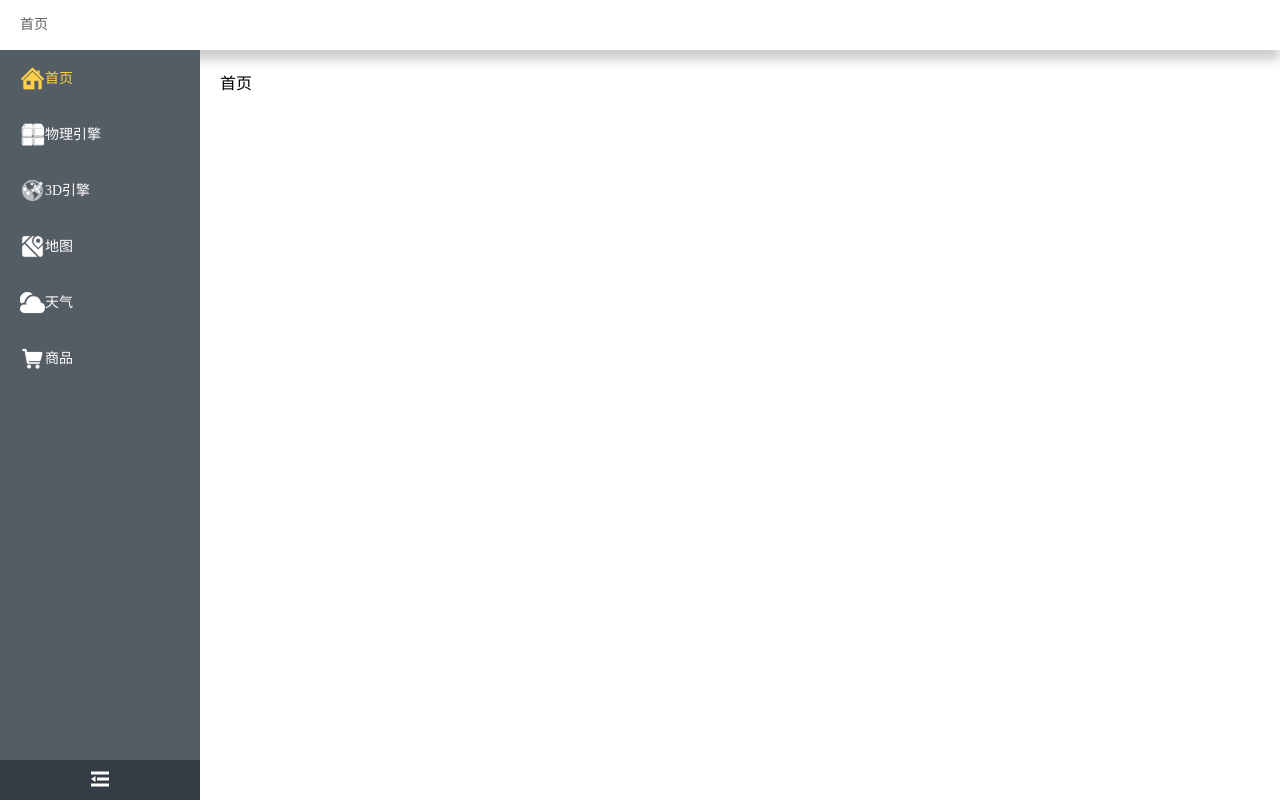
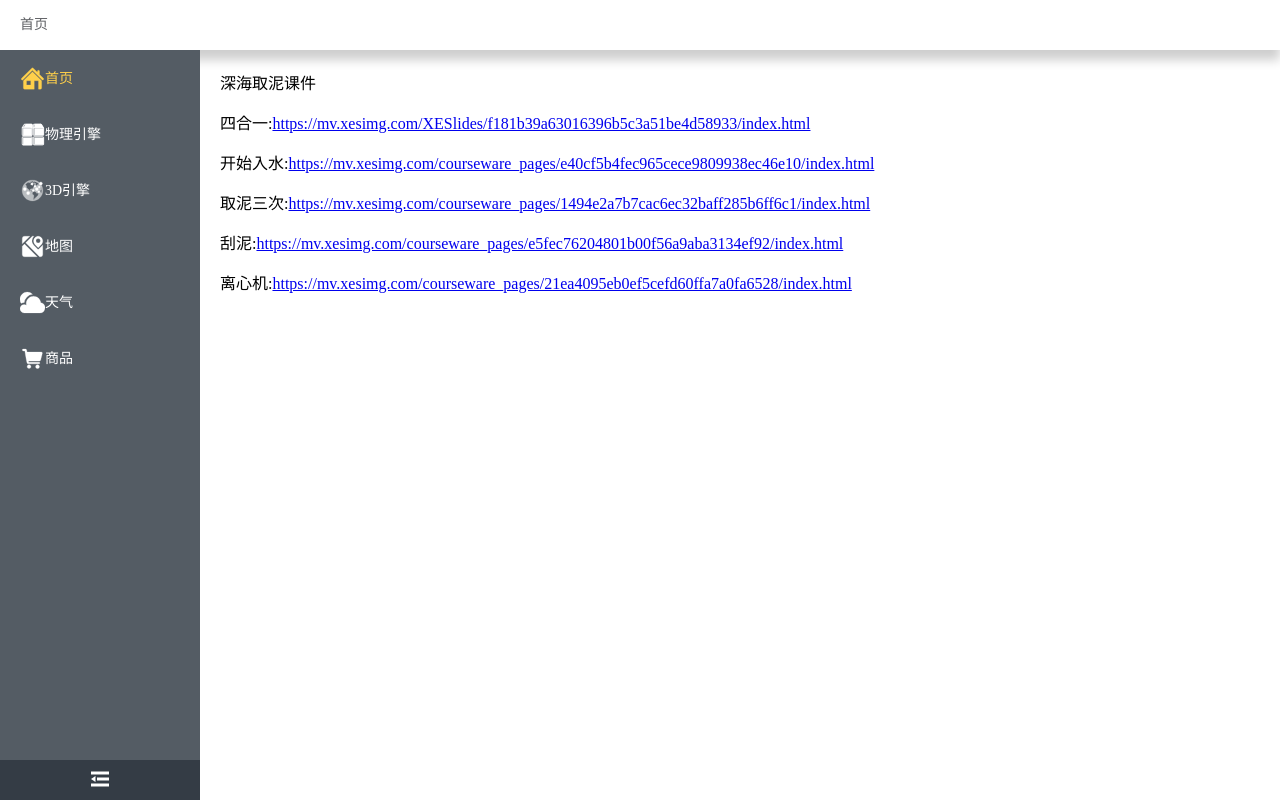
Before and after one commit to lzy176/lzy176.github.io, a Vue app: page /#/home in a window 1280 px wide. Built offline with nearby package versions, Linux system fonts and the light colour scheme.

Commit message:
添加课件链接

```diff
--- a/index.html
+++ b/index.html
@@ -4,8 +4,12 @@
 <head>
   <meta charset="utf-8">
   <meta name="viewport" content="width=device-width,initial-scale=1.0">
-  <title>test</title>
+  <title>个人学习</title>
   <script type="text/javascript" src="//api.map.baidu.com/api?v=3.0&ak=DfZCgQm2OPFfEm2EnnjBSwBmpnZAUs4v"></script>
+  <!-- <script src="https://cdn.bootcdn.net/ajax/libs/vConsole/3.15.0/vconsole.min.js"></script>
+  <script>
+    new VConsole();
+  </script> -->
 </head>
 
 <body>
--- a/package.json
+++ b/package.json
@@ -5,7 +5,7 @@
   "author": "linziyang <17600273758@163.com>",
   "private": true,
   "scripts": {
-    "dev": "webpack-dev-server --inline --progress --config build/webpack.dev.conf.js",
+    "dev": "webpack-dev-server  --host 0.0.0.0 --inline --progress --config build/webpack.dev.conf.js",
     "start": "npm run dev",
     "unit": "jest --config test/unit/jest.conf.js --coverage",
     "e2e": "node test/e2e/runner.js",
--- a/src/api/base.js
+++ b/src/api/base.js
@@ -1,5 +1,6 @@
 const base = {
   goodsList: 'https://mock.apifox.cn/m1/880376-0-default/goods',//商品列表
-  map: `https://restapi.amap.com/v3/`
+  map: `https://restapi.amap.com/v3/`,
+  ip:'https://www.mxnzp.com/api/ip/self?'
 }
 export default base;
--- a/src/api/index.js
+++ b/src/api/index.js
@@ -1,6 +1,8 @@
 import axios from "axios";
 import base from './base';
 const mapUseKey = 'ee9c1800214b96c7adf69a8ec932e8d0';
+const userID = 'cgopkwhmlorilioe';
+const userSecret = 'WGVNUFJNUm1IaWFhdnJBT2M2c2dDUT09';
 const api = {
   getGoodsList() {
     return axios.get(base.goodsList)
@@ -12,6 +14,10 @@ const api = {
   getWeather(city) {
     const url = `${base.map}weather/weatherInfo?key=${mapUseKey}&city=${city}&extensions=all`;
     return axios.get(url)
+  },
+  getIp() {
+    const url = `${base.ip}app_id=${userID}&app_secret=${userSecret}`
+    return axios.get(url);
   }
 }
 
--- a/src/pages/Home/index.vue
+++ b/src/pages/Home/index.vue
@@ -1,6 +1,16 @@
 <template>
 	<div>
-		首页
+		深海取泥课件
+		<p
+			v-for="(item,index) in arr"
+			:key="index"
+		>
+			<span>{{ item.name }}:</span>
+			<a
+				:href="item.url"
+				target="_blank"
+			>{{ item.url }}</a>
+		</p>
 	</div>
 
 </template>
@@ -8,7 +18,30 @@
 <script>
 export default {
 	data() {
-		return {};
+		return {
+			arr: [
+				{
+					name: '四合一',
+					url: 'https://mv.xesimg.com/XESlides/f181b39a63016396b5c3a51be4d58933/index.html',
+				},
+				{
+					name: '开始入水',
+					url: 'https://mv.xesimg.com/courseware_pages/e40cf5b4fec965cece9809938ec46e10/index.html',
+				},
+				{
+					name: '取泥三次',
+					url: 'https://mv.xesimg.com/courseware_pages/1494e2a7b7cac6ec32baff285b6ff6c1/index.html',
+				},
+				{
+					name: '刮泥',
+					url: 'https://mv.xesimg.com/courseware_pages/e5fec76204801b00f56a9aba3134ef92/index.html',
+				},
+				{
+					name: '离心机',
+					url: 'https://mv.xesimg.com/courseware_pages/21ea4095eb0ef5cefd60ffa7a0fa6528/index.html',
+				},
+			],
+		};
 	},
 	created() {},
 	mounted() {},
--- a/src/pages/Matter/index.vue
+++ b/src/pages/Matter/index.vue
@@ -1,7 +1,7 @@
 <template>
 	<div id="container">
 		<div class="record">
-			<span>分数：{{score }}</span>
+			<span>记数：{{score }}</span>
 			<span>计时：{{ formattedTime }}</span>
 		</div>
 		<canvas id="myCanvas"></canvas>
--- a/src/pages/Weather/index.vue
+++ b/src/pages/Weather/index.vue
@@ -1,5 +1,10 @@
 <template>
 	<div>
+		<div
+			v-loading.fullscreen.lock="isLoading"
+			element-loading-text="拼命加载中"
+			element-loading-background="rgba(0, 0, 0, 0.8)"
+		>
 			<Positioning
 				:province="province"
 				:city="city"
@@ -13,6 +18,7 @@
 				<p>夜-天气{{item.nightweather}}-温度{{ item.nighttemp }}度-风向{{item.nightwind  }}风-风力{{ item.nightpower}}级</p>
 			</div>
 		</div>
+	</div>
 </template>
 
 <script >
@@ -20,14 +26,18 @@ import Positioning from './Positioning.vue';
 export default {
 	data() {
 		return {
-			province: '河南省',
-			city: '鹤壁市',
+			province: '',
+			city: '',
 			adcode: 0,
 			weatherData: {},
 			prediction: [],
+			isLoading: true,
 		};
 	},
 	async created() {
+		this.$api.getIp().then((res)=>{
+			console.log(res);
+		})
 		// 获取IP地址
 		await this.$api.getMapIp().then((res) => {
 			if (res.status === 200 && res.data.status === '1') {
@@ -38,9 +48,11 @@ export default {
 		});
 		// 通过IP地址获取天气
 		this.$api.getWeather(this.adcode).then((res) => {
-			console.log(res);
 			this.prediction = res.data.forecasts[0].casts;
 			this.weatherData = res;
+			this.$nextTick().then(() => {
+				this.isLoading = false;
+			});
 		});
 	},
 	components: {
```
Lines whose indentation alone changed are shown as unchanged.
